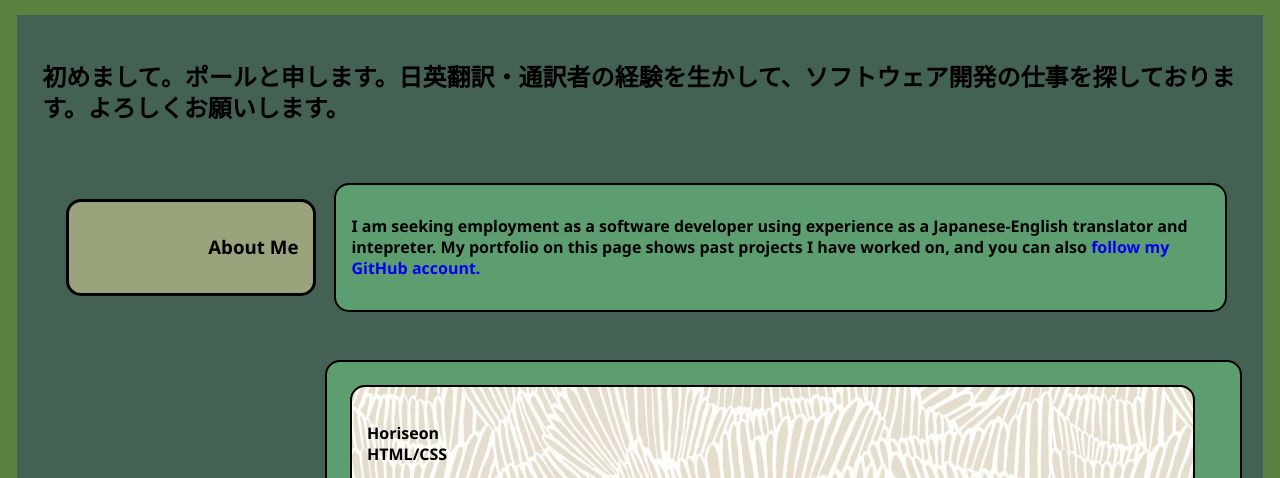
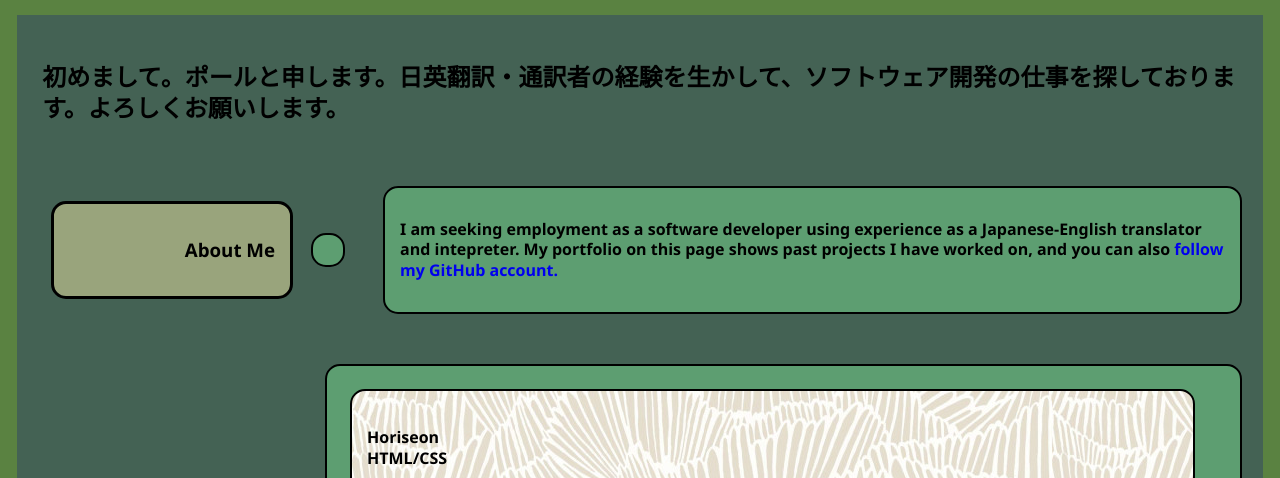
Before and after one commit to pk50sshowa/pjkportfolio, a plain HTML site: page index.html in a window 1280 px wide. Shown: the part 322-800 px from the top of the page. Drawn offline with Linux system fonts and the light colour scheme.

Commit message:
new photo, css modified, new div added to html

```diff
--- a/index.html
+++ b/index.html
@@ -24,8 +24,9 @@
     <section class="parent">
         <h2>初めまして。ポールと申します。日英翻訳・通訳者の経験を生かして、ソフトウェア開発の仕事を探しております。よろしくお願いします。</h2>
     </section>
-    <section id="aboutme" class="right">
+    <section id="aboutme" class="parent">
         <header><h3>About Me</h3></header>
+        <div></div>
         <div class="right">
             <p>I am seeking employment as a software developer using experience as a Japanese-English translator and intepreter. My portfolio on this page shows past projects I have worked on, and you can also <a href="https://github.com/pk50sshowa/" target="_blank" rel="noopener noreferrer">follow my GitHub account.</a></p>
         </div>
@@ -33,7 +34,7 @@
     <section class="parent">
         <header><h3>Work</h3></header>
         <div id ="work" class="right">
-            <div id="proj1" class="hvr-underline-from-left"><h4><a href="https://pk50sshowa.github.io/horiseon/">Horiseon<br>HTML/CSS</a></h4><br>
+            <div id="proj1" class="hvr-underline-from-left"><h4><a href="https://pk50sshowa.github.io/horiseon/" target="_blank" rel="noopener noreferrer">Horiseon<br>HTML/CSS</a></h4><br>
             <p>Horiseon is the name of an agency which asked for updates to their site to make it more accessible and easier to find with tags to improve their site SEO. This version of the site keeps their previous appearance but streamlines both the HTML and CSS files to include semantic elements and make it easier to understand.</a></p></div>
             <div id="proj2" class="hvr-underline-from-left"><h4><a href="">Project 2</a></h4><br>
             <p>Lorem ipsum dolor sit amet consectetur, adipisicing elit. Incidunt necessitatibus sunt molestias a, laboriosam, excepturi harum dolorem eius debitis assumenda maxime saepe, ducimus sit odit! Corporis dolor similique sapiente? Iusto?</p></div>
--- a/styles.css
+++ b/styles.css
@@ -1,6 +1,5 @@
 * {
     font-family:'Segoe UI', Tahoma, Geneva, Verdana, sans-serif;
-    /* outline: dotted; */
 }
 
 body {
```
Also changed, not shown: assets/paul.jpg (added).
